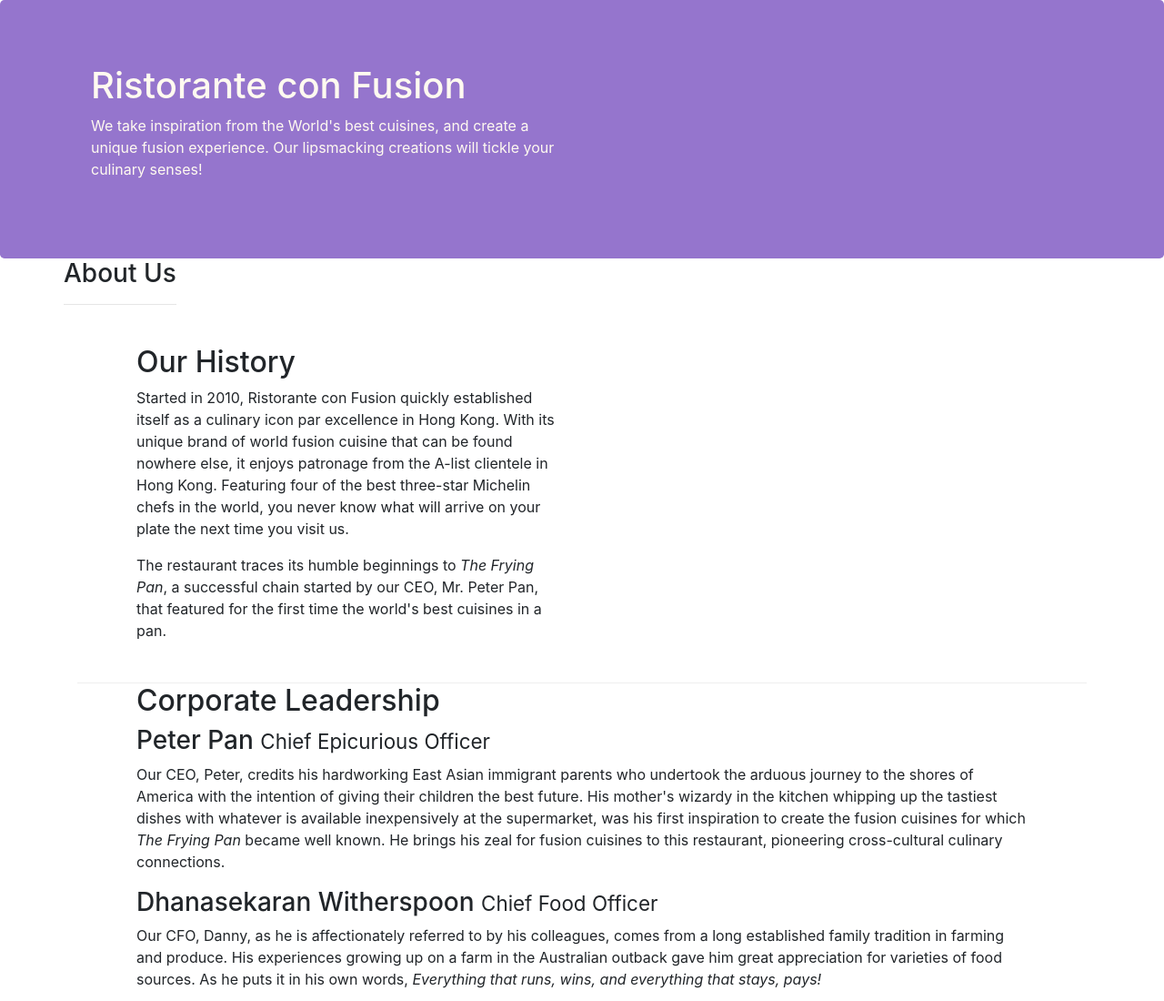
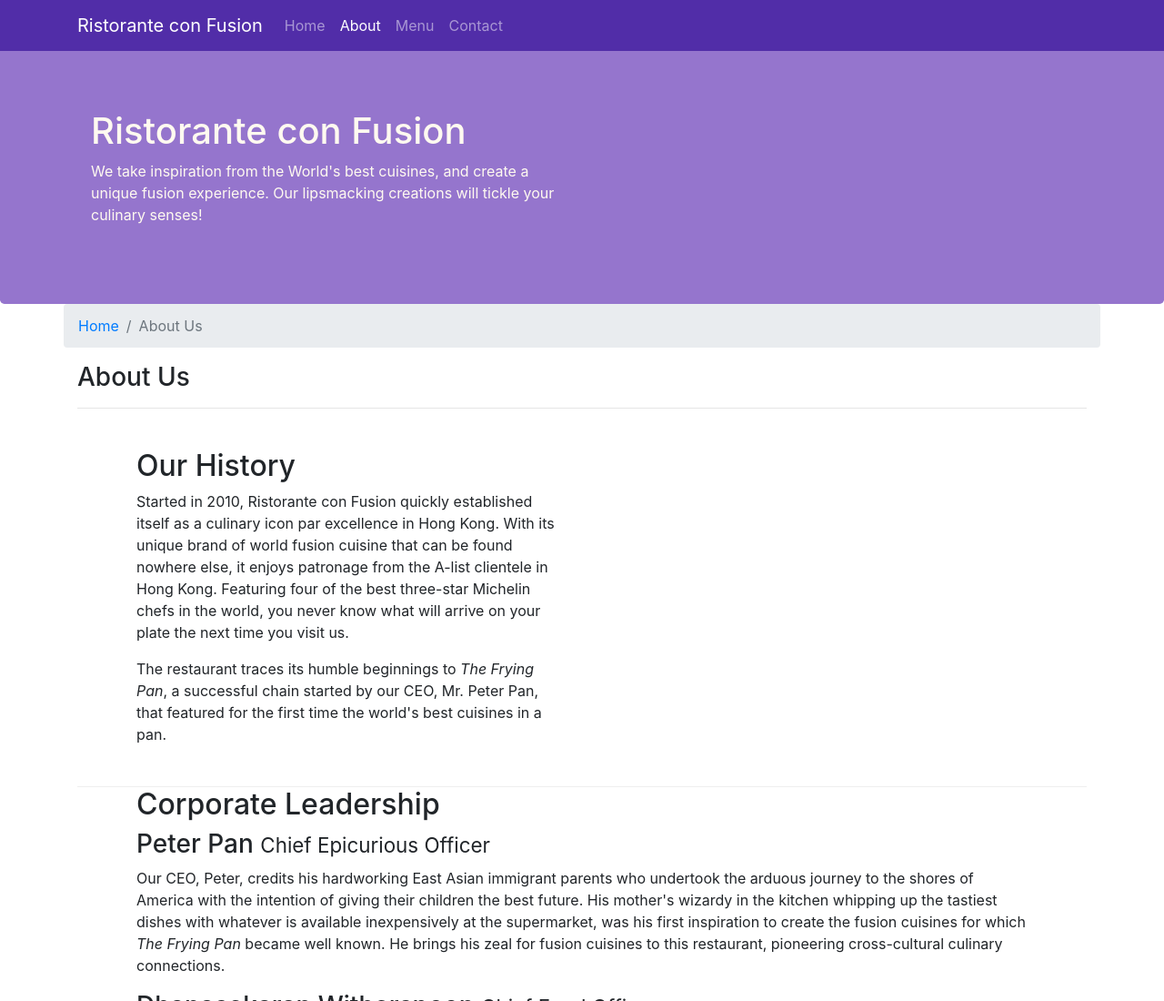
Before and after one commit to shriraksha158/Restaurent_Website, a website: page aboutus.html in a window 1280 px wide. Shown: the top 1100 px of the page at 91% size. Drawn offline with nearby package versions, Linux system fonts and the light colour scheme.

Commit message:
Navbar and Breadcrumb

```diff
--- a/aboutus.html
+++ b/aboutus.html
@@ -18,6 +18,26 @@
 
 <body>
 
+    <nav class="navbar navbar-dark navbar-expand-sm fixed-top">
+        <div class="container">
+            <a href="#" class="mr-brand navbar-brand">Ristorante con Fusion</a>
+            <button class="navbar-toggler" type="button" data-toggle="collapse" data-target="#Navbar">
+                <span class="navbar-toggler-icon"></span>
+            </button>
+            <div class="collapse navbar-collapse" id="Navbar">
+
+                <ul class="navbar-nav mr-auto">
+                    <li class="nav-item"> <a href="./index.html" class="nav-link"> Home </a></li>
+                    <li class="nav-item active"> <a href="#" class="nav-link"> About </a></li>
+                    <li class="nav-item"> <a href="#" class="nav-link"> Menu </a></li>
+                    <li class="nav-item"> <a href="#" class="nav-link"> Contact </a></li>
+                </ul>
+
+            </div>
+
+        </div>
+    </nav>
+
     <header class="jumbotron">
         <div class="container">
             <div class="row row-header">
@@ -33,7 +53,11 @@
 
     <div class="container">
         <div class="row">
-            <div>
+            <ol class="col-12 breadcrumb">
+                <li class="breadcrumb-item"><a href="./index.html"> Home </a></li>
+                <li class="breadcrumb-item active">About Us</li>
+            </ol>
+            <div class="col-12">
                <h3>About Us</h3>
                <hr>
             </div>
@@ -72,7 +96,7 @@
                 <div class="col-4 offset-1 col-sm-2">
                     <h5>Links</h5>
                     <ul class="list-unstyled">
-                        <li><a href="#">Home</a></li>
+                        <li><a href="./index.html">Home</a></li>
                         <li><a href="#">About</a></li>
                         <li><a href="#">Menu</a></li>
                         <li><a href="#">Contact</a></li>
--- a/css/styles.css
+++ b/css/styles.css
@@ -28,3 +28,12 @@
     margin: 0px auto;
     color: #0F0F0F;
 }
+
+body {
+    padding: 50px 0px 0px 0px;
+    z-index: 0;
+}
+
+.navbar-dark {
+    background-color: #512DA8;
+}
```
Also changed, not shown: index.html (+21 -1 lines).
